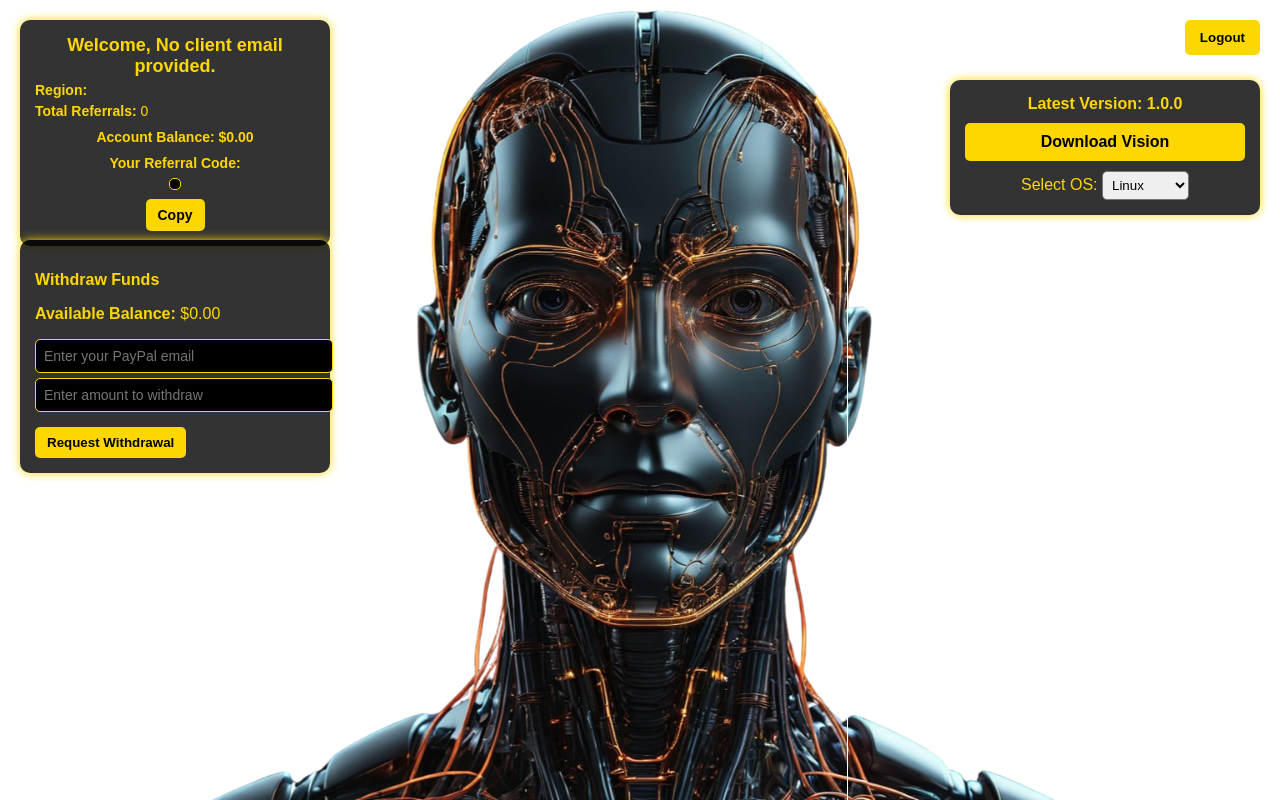
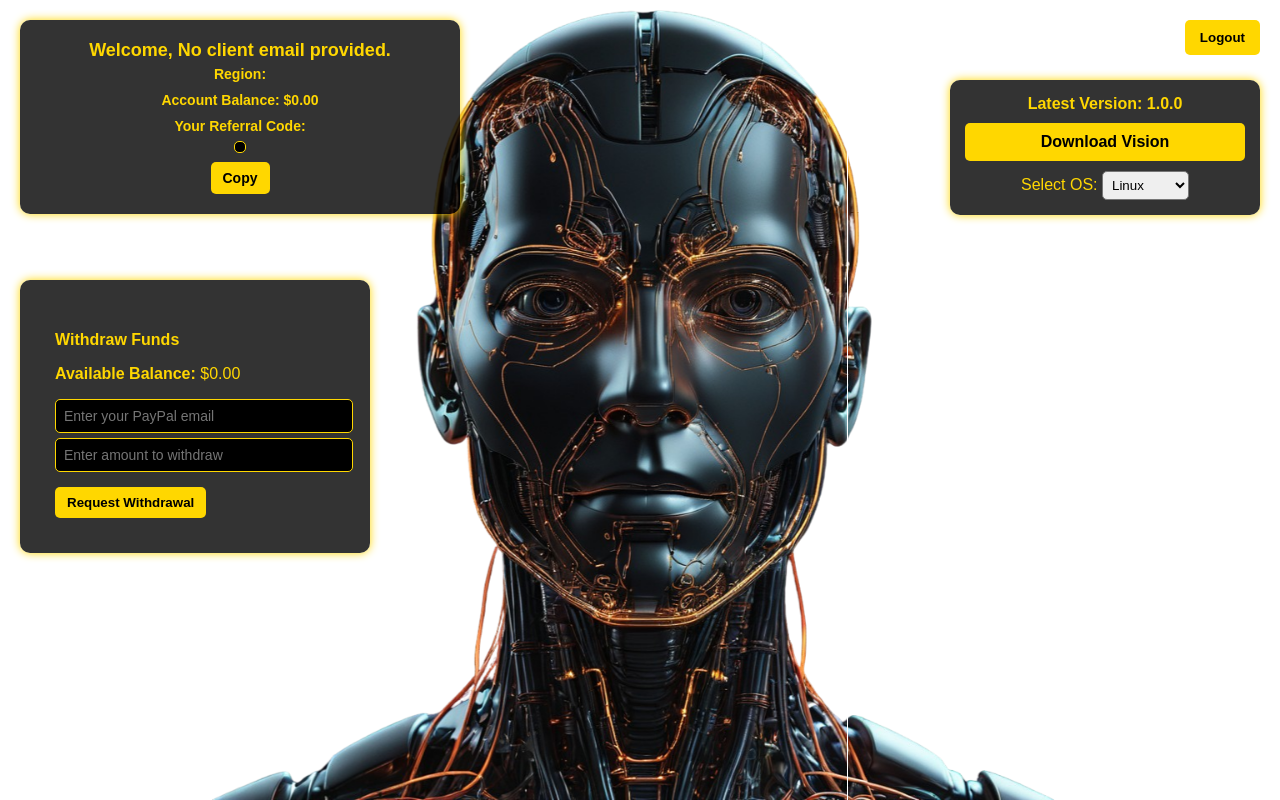
Before and after one commit to VisionAssistantAI/VisionAi, a plain HTML site: page dashboard.html in a window 1280 px wide. Drawn offline with Linux system fonts and the light colour scheme.

Commit message:
Update dashboard.html

```diff
--- a/dashboard.html
+++ b/dashboard.html
@@ -32,10 +32,10 @@
       top: 20px;
       left: 20px;
       background: rgba(0, 0, 0, 0.8);
-      padding: 15px;
+      padding: 20px;
       border-radius: 10px;
       box-shadow: 0 0 10px #FFD700;
-      width: 280px;
+      width: 400px;
     }
     .user-info h2 {
       margin: 0;
@@ -105,11 +105,11 @@
     /* Withdraw Section */
     .withdraw-section {
       position: fixed;
-      top: calc(20px + 220px);
+      top: calc(60px + 220px);
       left: 20px;
       width: 280px;
       background: rgba(0, 0, 0, 0.8);
-      padding: 15px;
+      padding: 35px;
       border-radius: 10px;
       box-shadow: 0 0 10px #FFD700;
     }
@@ -186,8 +186,8 @@
   <!-- User Info (Top Left) -->
   <div class="user-info">
     <h2>Welcome, <span id="email"></span></h2>
-    <p><strong>Region:</strong> <span id="region"></span></p>
-    <p><strong>Total Referrals:</strong> <span id="referralsCount">0</span></p>
+    <!-- Centered Region text -->
+    <p style="text-align: center;"><strong>Region:</strong> <span id="region"></span></p>
     <div class="wallet">
       <p><strong>Account Balance:</strong> $<span id="walletBalance">0.00</span></p>
     </div>
@@ -266,7 +266,7 @@
         document.getElementById("region").innerText = userData.region;
         document.getElementById("referralCode").innerText = userData.referralCode;
 
-        // Fetch the referral count using the user's referral code.
+        // Fetch the referral count using the user's referral code to calculate wallet balance.
         if (userData.referralCode) {
           try {
             const rResponse = await fetch('https://visionserver.onrender.com/api/referrals?code=' + encodeURIComponent(userData.referralCode), {
@@ -275,20 +275,17 @@
             if (rResponse.ok) {
               const rData = await rResponse.json();
               const referralsCount = rData.count || 0;
-              document.getElementById("referralsCount").innerText = referralsCount;
-              // Calculate the account balance (e.g., $10 bonus per referral).
-              const bonusRate = 10;
+              // Calculate the account balance (e.g., $5 bonus per referral).
+              const bonusRate = 5;
               const balance = referralsCount * bonusRate;
               document.getElementById("walletBalance").innerText = balance.toFixed(2);
               document.getElementById("availableBalance").innerText = balance.toFixed(2);
             } else {
-              document.getElementById("referralsCount").innerText = 0;
               document.getElementById("walletBalance").innerText = "0.00";
               document.getElementById("availableBalance").innerText = "0.00";
             }
           } catch (rErr) {
             console.error("Error fetching referrals count:", rErr);
-            document.getElementById("referralsCount").innerText = 0;
             document.getElementById("walletBalance").innerText = "0.00";
             document.getElementById("availableBalance").innerText = "0.00";
           }
@@ -368,7 +365,6 @@
     // Logout function.
     function logout() {
       alert("Logging out...");
-      // Redirect to the login page.
       window.location.href = "login.html";
     }
 
```
